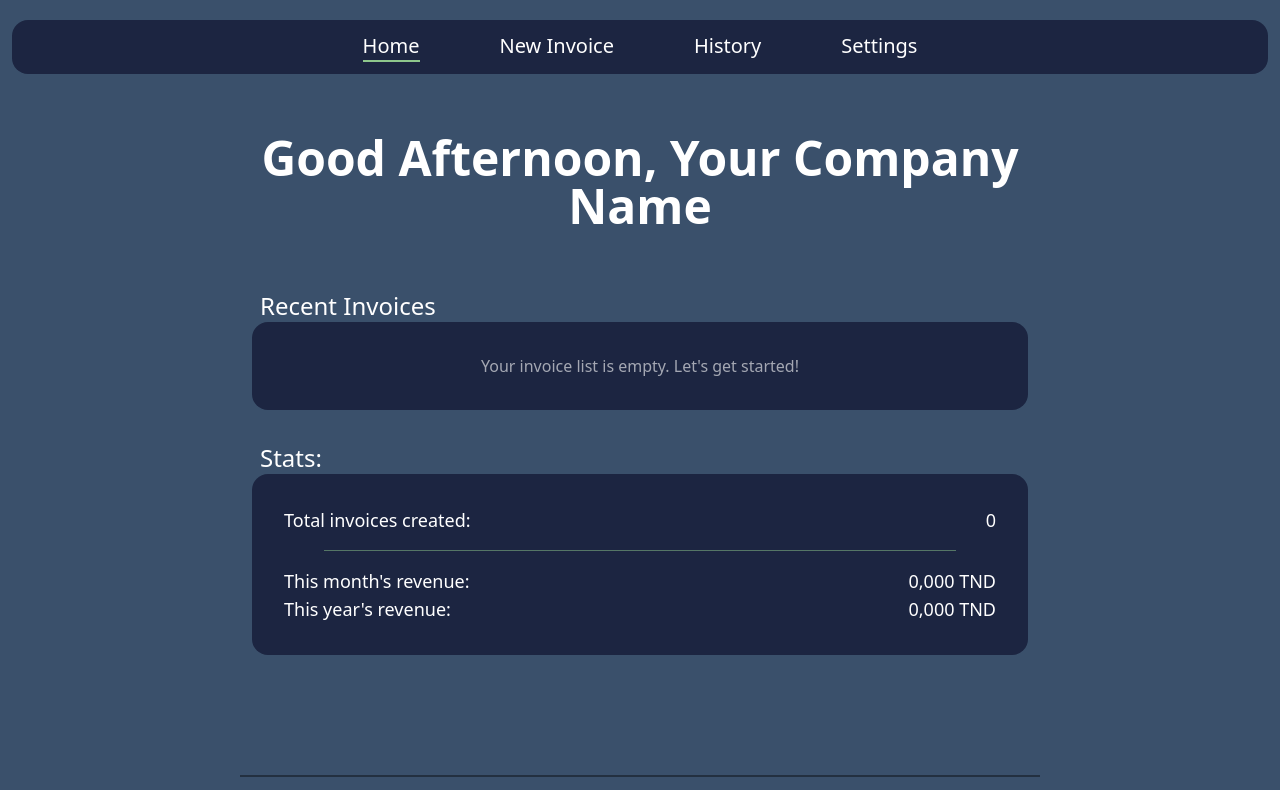
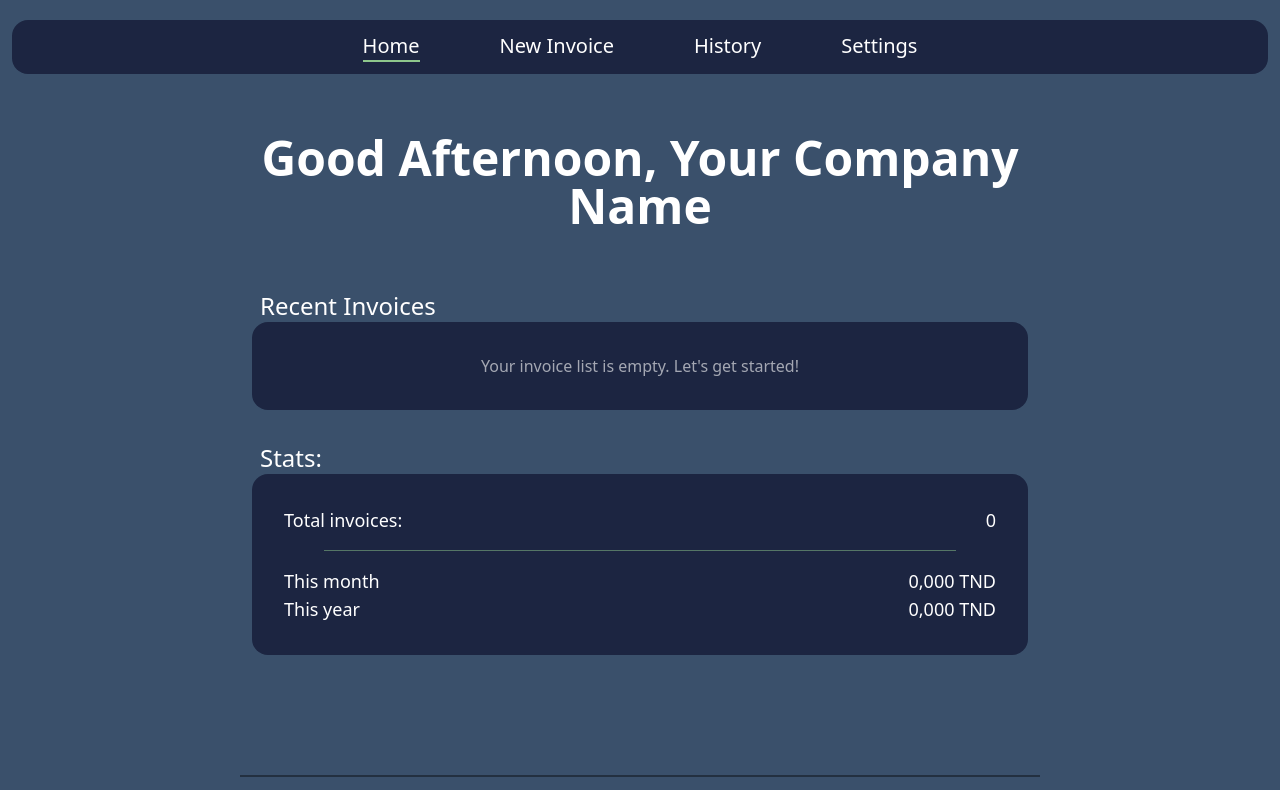
Before and after one commit to WissemJderi/invoice-gen, a React (Vite) app: page / in a window 1280 px wide. Shown: the top 790 px of the page. Built offline with nearby package versions, Linux system fonts and the light colour scheme; what @react-pdf/renderer would draw is missing.

Commit message:
refine wording for invoice stats section

```diff
--- a/src/components/HomePage/Stats.tsx
+++ b/src/components/HomePage/Stats.tsx
@@ -1,11 +1,15 @@
-import { useState } from "react";
+import { useEffect, useState } from "react";
 import { currentMonthRevenue, currentYearRevenue, formatPrice } from "./utils";
 
 const Stats = () => {
-  const [invoices] = useState(() => {
+  const [invoices, setInvoices] = useState([]);
+
+  useEffect(() => {
     const stored = localStorage.getItem("invoices");
-    return stored ? JSON.parse(stored) : [];
-  });
+    if (stored) {
+      setInvoices(JSON.parse(stored));
+    }
+  }, []);
 
   return (
     <div className="mt-5">
@@ -14,18 +18,18 @@ const Stats = () => {
       <div className="bg-[#1C2541] rounded-2xl mx-3 p-8 flex flex-col gap-2 sm:text-lg text-sm">
         <div id="Invoices Counter">
           <div className="flex flex-row justify-between text-white">
-            <p>Total invoices created: </p>
+            <p>Total invoices: </p>
             <p>{invoices.length}</p>
           </div>
         </div>
         <hr className="text-[#8EC78C]/50 mx-10 my-2" />
         <div id="Monthly revenue">
           <div className="flex flex-row justify-between text-white">
-            <p> This month's revenue:</p>
+            <p>This month</p>
             <p>{formatPrice(currentMonthRevenue(invoices))}</p>
           </div>
           <div className="flex flex-row justify-between text-white">
-            <p>This year's revenue: </p>
+            <p>This year</p>
             <p>{formatPrice(currentYearRevenue(invoices))}</p>
           </div>
         </div>
```
